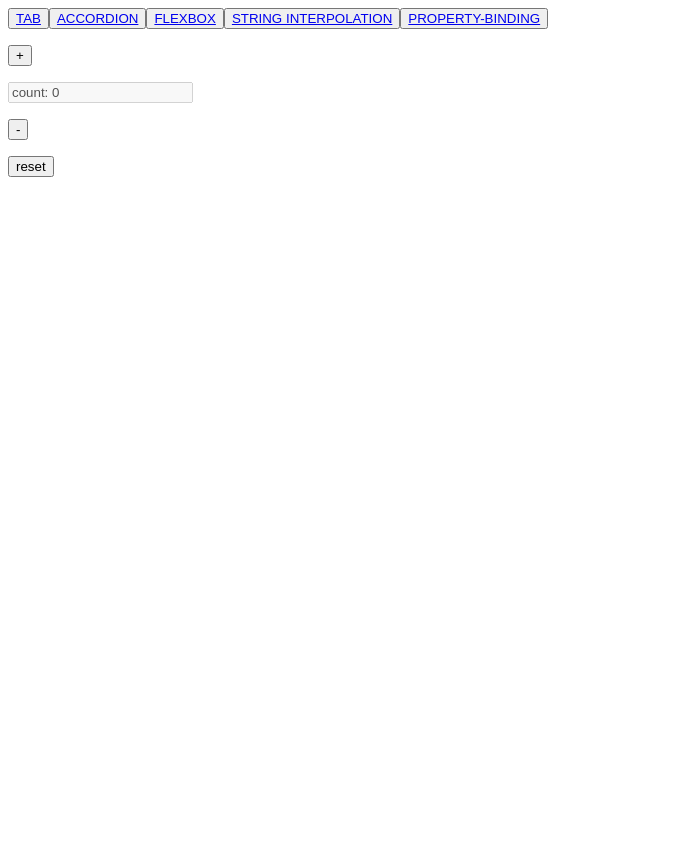
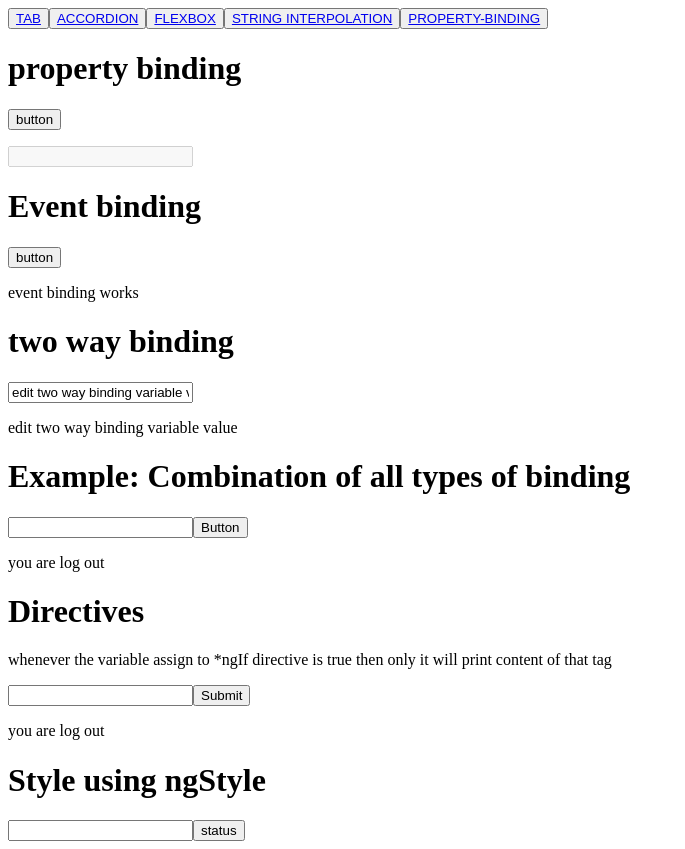
Before and after one commit to faiyaz1505/Tutorial, an Angular app: page /property-binding in a window 1280 px wide. Shown: the whole page, without its empty margins (0-685 px from the left). Before the commit the page ends 800 px from the top, so only its background shows below. Built offline with nearby package versions, Linux system fonts and the light colour scheme.

Commit message:
modified:   src/app/app.module.ts 	modified:   src/app/property-binding/property-binding.component.html 	modified:   src/app/property-binding/property-binding.component.ts 	modified:   src/app/string-interpolation/string-interpolation.component.html

```diff
--- a/src/app/app.module.ts
+++ b/src/app/app.module.ts
@@ -1,6 +1,5 @@
 import { NgModule } from '@angular/core';
 import { BrowserModule } from '@angular/platform-browser';
-
 import { AppRoutingModule } from './app-routing.module';
 import { AppComponent } from './app.component';
 import { TabComponent } from './tab/tab.component';
@@ -9,6 +8,8 @@ import { HeaderComponent } from './header/header.component';
 import { FlexboxComponent } from './flexbox/flexbox.component';
 import { StringInterpolationComponent } from './string-interpolation/string-interpolation.component';
 import { PropertyBindingComponent } from './property-binding/property-binding.component';
+import { FormsModule } from '@angular/forms';
+
 
 @NgModule({
   declarations: [
@@ -22,7 +23,8 @@ import { PropertyBindingComponent } from './property-binding/property-binding.co
   ],
   imports: [
     BrowserModule,
-    AppRoutingModule
+    AppRoutingModule,
+    FormsModule
   ],
   providers: [],
   bootstrap: [AppComponent]
--- a/src/app/property-binding/property-binding.component.html
+++ b/src/app/property-binding/property-binding.component.html
@@ -1,6 +1,34 @@
 
-<p><button (click)="increaseCount()">+</button></p>
-<input type="text" value="count: {{count}}" [disabled]="disableBox">
-<p><button (click)="decreaseCount()">-</button></p>
 
-<p><button (click)="reset()">reset</button></p>
+<h1>property binding</h1>
+<p><button (click)="enableButton()">button</button></p>
+<input type="text" [disabled]="propertyBindingvariable">
+
+<h1>Event binding</h1>
+<button (click)="eventBinding()">button</button>
+<p>{{eventBindingVariable}}</p>
+
+<h1>two way binding</h1>
+<input type="text" [(ngModel)]="twoWayBindingVariable">
+<p>{{twoWayBindingVariable}}</p>
+
+
+<h1>Example: Combination of all types of binding</h1>
+<input type="text" [(ngModel)]="combination2WayVariable" >
+<button (click)="comboEvent()" >Button</button>
+<p>{{comboEventVariable}}</p>
+
+<!-- Directives -->
+<h1>Directives</h1><p>
+    whenever the variable assign to *ngIf directive is true then only it will print content of that tag
+</p>
+<input type="text" [disabled]="directiveVariable" [(ngModel)]="directiveInputVariable">
+<button (click)="directive()">Submit</button>
+<p *ngIf="directiveVariable; else logout">{{directiveInputVariable}} logged in</p>
+<ng-template #logout><P>you are log out</P></ng-template>
+
+<!--   // style with ngStyle -->
+<h1>Style using ngStyle</h1>
+<input type="text" [(ngModel)]="styleInputVariable">
+<button (click)="buttonEvent()">status</button>
+<p  *ngIf='status'[ngStyle]="{color:colorVariable}" > server is {{booleanVariable}}</p>
--- a/src/app/property-binding/property-binding.component.ts
+++ b/src/app/property-binding/property-binding.component.ts
@@ -1,4 +1,5 @@
 import { Component,OnInit } from '@angular/core';
+
 
 @Component({
   selector: 'app-property-binding',
@@ -7,9 +8,16 @@ import { Component,OnInit } from '@angular/core';
 })
 export class PropertyBindingComponent implements OnInit{
   allowNewServer=false;
-  disableBox=true;
-  count:number=0;
-  variable=false;
+  propertyBindingvariable=true;
+  eventBindingVariable="event binding works";
+  twoWayBindingVariable='edit two way binding variable value';
+
+
+
+
+
+
+
 
   constructor(){
     setInterval(()=>{
@@ -18,24 +26,45 @@ export class PropertyBindingComponent implements OnInit{
   }
 
   enableButton(){
-    this.disableBox=false;
+    this.propertyBindingvariable=false;
   }
 
-  increaseCount(){
-    this.count+=1
-    this.disableBox=true;
-  }
-  decreaseCount(){
-    this.count-=1
-    this.disableBox=true;
-  }
-  reset(){
-    this.count=0;
-    this.disableBox=false;
+
+  eventBinding(){
+    this.eventBindingVariable='event binding stops';
   }
 
   ngOnInit(){
 
   }
+  // combination of all binding//
+  combination2WayVariable='';
+  combinationPropertyBindingVariable=false;
+  comboEventVariable='you are log out'
+  comboEvent(){
+    this.combinationPropertyBindingVariable=true;
+    this.comboEventVariable='you are login! your username is '+this.combination2WayVariable;
+  }
+
+  // Directive
+  directiveInputVariable='';
+  directiveVariable=false;
+  directive(){
+    this.directiveVariable=true;
+  }
+
+
+  // style with ngStyle
+  styleInputVariable:any;
+  booleanVariable='offline';
+  status=false;
+  colorVariable:any;
+  buttonEvent(){
+    this.booleanVariable=this.styleInputVariable>=5?'online':'offline';
+    this.colorVariable=this.booleanVariable=='online'?'green':'red';
+    this.status=true;
+  }
+
+
 
 }
```
Also changed, not shown: src/app/string-interpolation/string-interpolation.component.html (line endings or trailing spaces).
